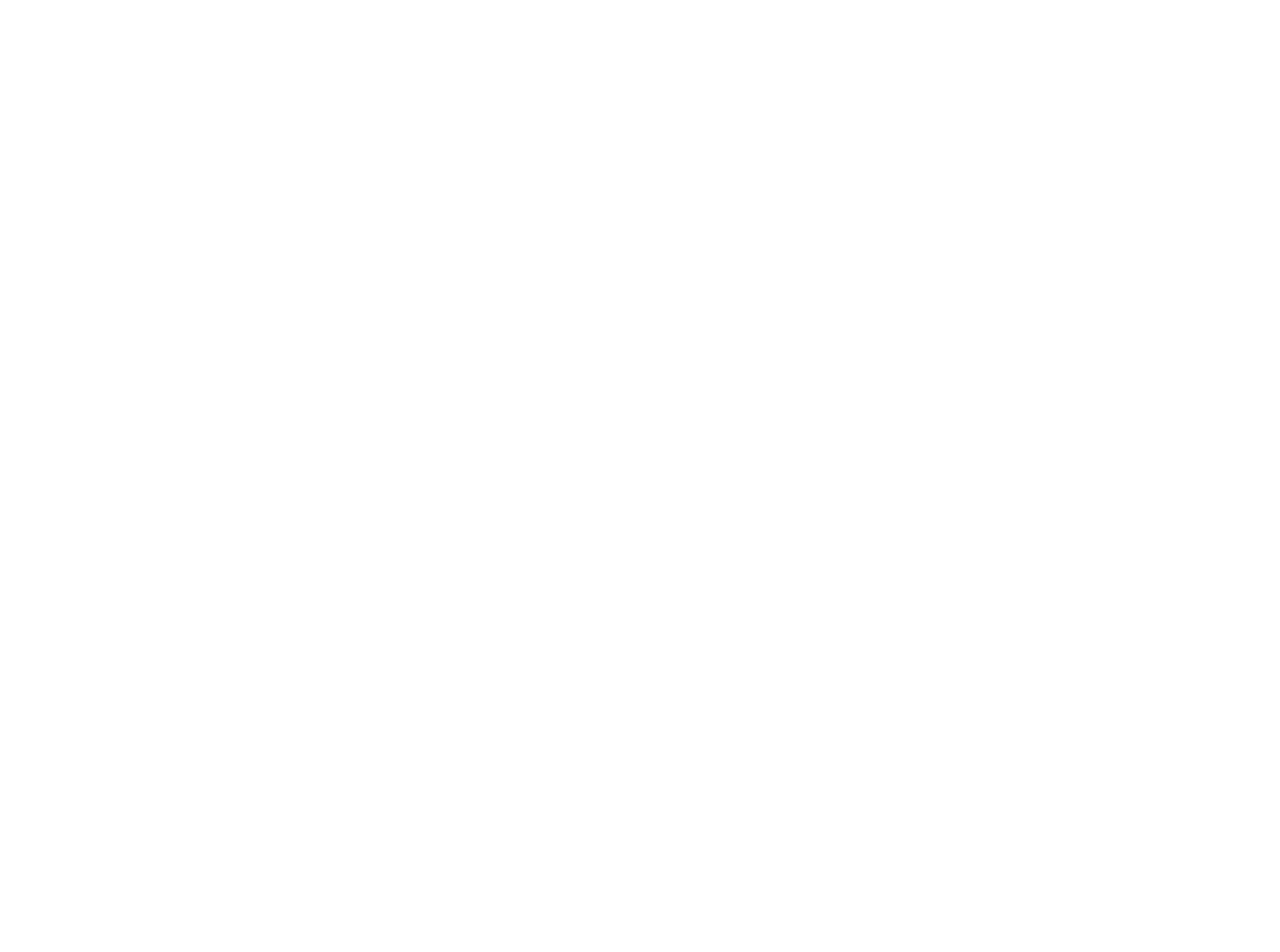
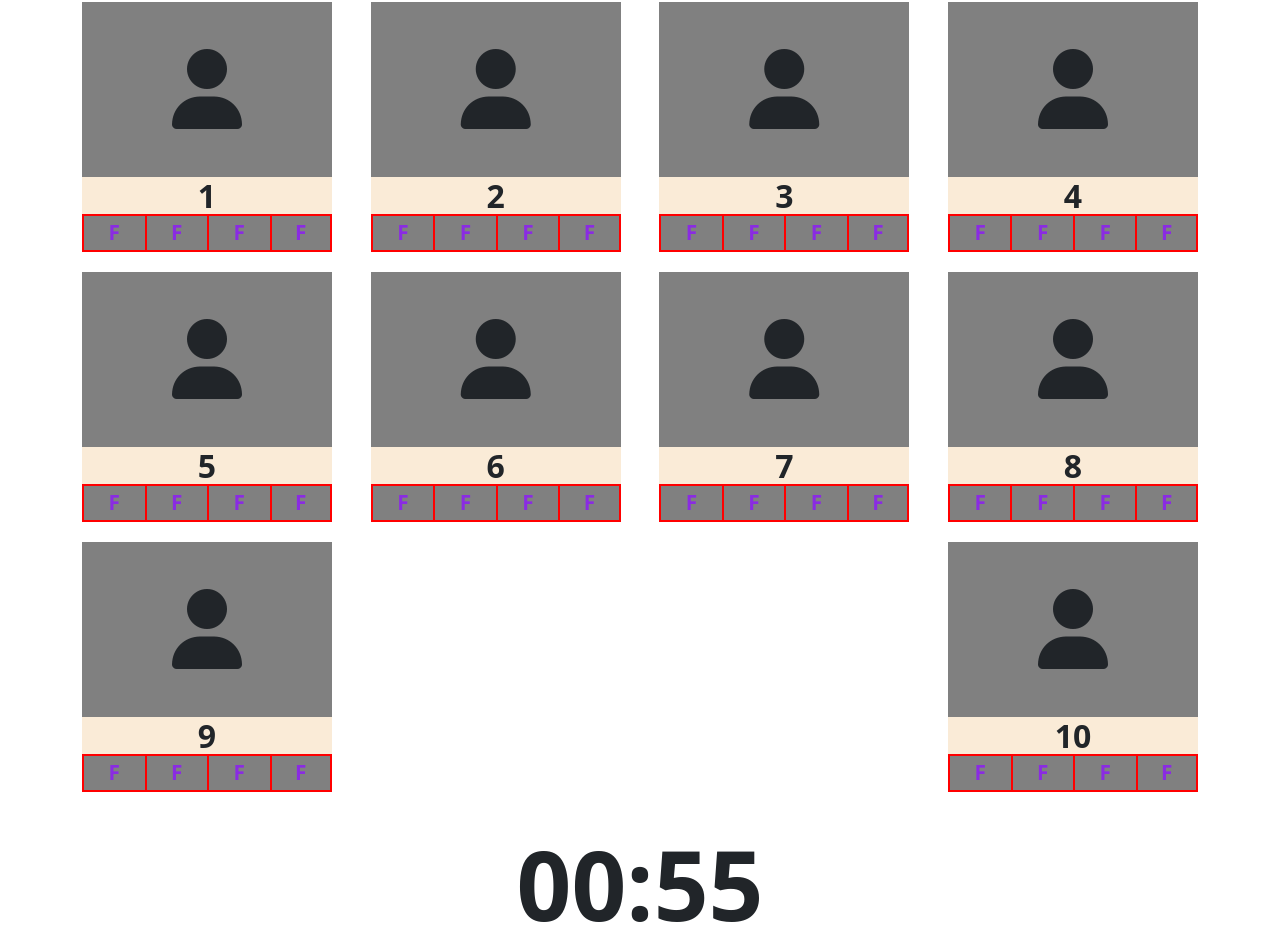
Before and after one commit to Dreyclin/mafia-nuzp, a React (Create React App) app: page / in a window 1280 px wide. Shown: the part 165-1117 px from the top of the page. Before the commit the page ends 800 px from the top, so only its background shows below. Built offline with nearby package versions, Linux system fonts and the light colour scheme.

Commit message:
Add: user panel

```diff
--- a/package.json
+++ b/package.json
@@ -3,11 +3,13 @@
   "version": "0.1.0",
   "private": true,
   "dependencies": {
+    "@reduxjs/toolkit": "^2.2.3",
     "@testing-library/jest-dom": "^5.17.0",
     "@testing-library/react": "^13.4.0",
     "@testing-library/user-event": "^13.5.0",
     "react": "^18.3.1",
     "react-dom": "^18.3.1",
+    "react-redux": "^9.1.1",
     "react-scripts": "5.0.1",
     "web-vitals": "^2.1.4"
   },
--- a/public/index.html
+++ b/public/index.html
@@ -3,6 +3,9 @@
   <head>
     <meta charset="utf-8" />
     <meta name="viewport" content="width=device-width, initial-scale=1" />
+    <link rel="stylesheet" href="https://cdn.jsdelivr.net/npm/bootstrap@5.3.2/dist/css/bootstrap.min.css" integrity="sha384-T3c6CoIi6uLrA9TneNEoa7RxnatzjcDSCmG1MXxSR1GAsXEV/Dwwykc2MPK8M2HN" crossorigin="anonymous">
+    <link rel="stylesheet" href="/styles.css">
+    <script src="https://kit.fontawesome.com/afa1512a70.js" crossorigin="anonymous"></script>
     <title>Mafia NUZP</title>
   </head>
   <body>
--- /dev/null
+++ b/public/styles.css
@@ -0,0 +1,72 @@
+.user-panel {
+    text-align: center;
+    padding: 20px 0;
+}
+
+.user-panel h1 {
+    font-size: 4rem;
+}
+
+.players-container {
+    margin: 70px 0 0 0;
+    display: flex;
+    flex-wrap: wrap;
+    justify-content: space-between;
+}
+
+.kicked {
+    opacity: 0.5;
+}
+
+.players-container .player {
+    width: 250px;
+    height: 250px;
+    background-color: gray;
+    margin: 0 0 20px 0;
+}
+
+.player-icon-container {
+    min-height: 70%;
+    display: flex;
+    justify-content: center;
+    align-items: center;
+    font-size: 5rem;
+}
+
+.player-number-container {
+    background-color: antiquewhite;
+    height: 15%;
+    display: flex;
+    justify-content: center;
+    align-items: center;
+    font-weight: 900;
+    font-size: 2rem;
+}
+
+.player-fouls-container {
+    display: flex;
+    justify-content: space-around;
+    text-align: center;
+    height: 15%;
+}
+
+.player-fouls-container .foul {
+    width: 25%;
+    border: 2px solid red;
+    height: 100%;
+    display: flex;
+    align-items: center;
+    justify-content: center;
+    font-weight: 900;
+    color: blueviolet;
+    font-size: 1.3rem;
+}
+
+.player-fouls-container .foul:not(:last-child) {
+    border-right: none;
+}
+
+.timer {
+    font-weight: 900;
+    font-size: 6rem;
+}
--- a/src/App.js
+++ b/src/App.js
@@ -1,8 +1,10 @@
+import UserPanel from "./components/UserPanel";
 
 
 function App() {
   return (
     <div className="App">
+      <UserPanel />
     </div>
   );
 }
--- /dev/null
+++ b/src/components/Player.jsx
@@ -0,0 +1,20 @@
+import React from "react";
+
+export default function Player(props) {
+    return (
+        <div className="player">
+            <div className="player-icon-container">
+                <i class="fa-solid fa-user"></i>
+            </div>
+            <div className="player-number-container">
+                <span className="player-number">{props.number}</span>
+            </div>
+            <div className="player-fouls-container">
+                <div className="foul">F</div>
+                <div className="foul">F</div>
+                <div className="foul">F</div>
+                <div className="foul">F</div>
+            </div>
+        </div>
+    )
+}
--- /dev/null
+++ b/src/components/Timer.jsx
@@ -0,0 +1,31 @@
+import React from "react";
+import { useState } from "react";
+import { useEffect } from "react";
+
+export default function Timer() {
+
+    const [time, setTime] = useState({ minutes: 1, seconds: 0 });
+
+    useEffect(() => {
+      const timerId = setInterval(() => {
+        setTime(prevTime => {
+          if (prevTime.minutes === 0 && prevTime.seconds === 0) {
+            clearInterval(timerId);
+            return { minutes: 0, seconds: 0 };
+          } else {
+            const newSeconds = prevTime.seconds === 0 ? 59 : prevTime.seconds - 1;
+            const newMinutes = prevTime.seconds === 0 ? prevTime.minutes - 1 : prevTime.minutes;
+            return { minutes: newMinutes, seconds: newSeconds };
+          }
+        });
+      }, 1000);
+
+      return () => clearInterval(timerId);
+    }, []);
+
+    return (
+        <div className="timer">
+            <span>{time.minutes < 10 ? '0' + time.minutes : time.minutes}:{time.seconds < 10 ? '0' + time.seconds : time.seconds}</span>
+        </div>
+    )
+}
--- /dev/null
+++ b/src/components/UserPanel.jsx
@@ -0,0 +1,28 @@
+import React from "react";
+import Player from "./Player";
+import Timer from "./Timer";
+
+export default function UserPanel() {
+    let a = [];
+    function initPlayers() {
+        for (let i = 1; i < 11; i++) {
+            a.push(<Player number={i}/>)
+        }
+        return a;
+    }
+
+    return (
+        <div className="user-panel">
+            <div className="container">
+                <h1>Mafia NUZP</h1>
+                <div className="players-container">
+                    {initPlayers()}
+                    {a.forEach(element => {
+                        return element;
+                    })}
+                </div>
+                <Timer />
+            </div>
+        </div>
+    )
+}
```
Also changed, not shown: 1 other file (tests, documents, lock files or other folders).
